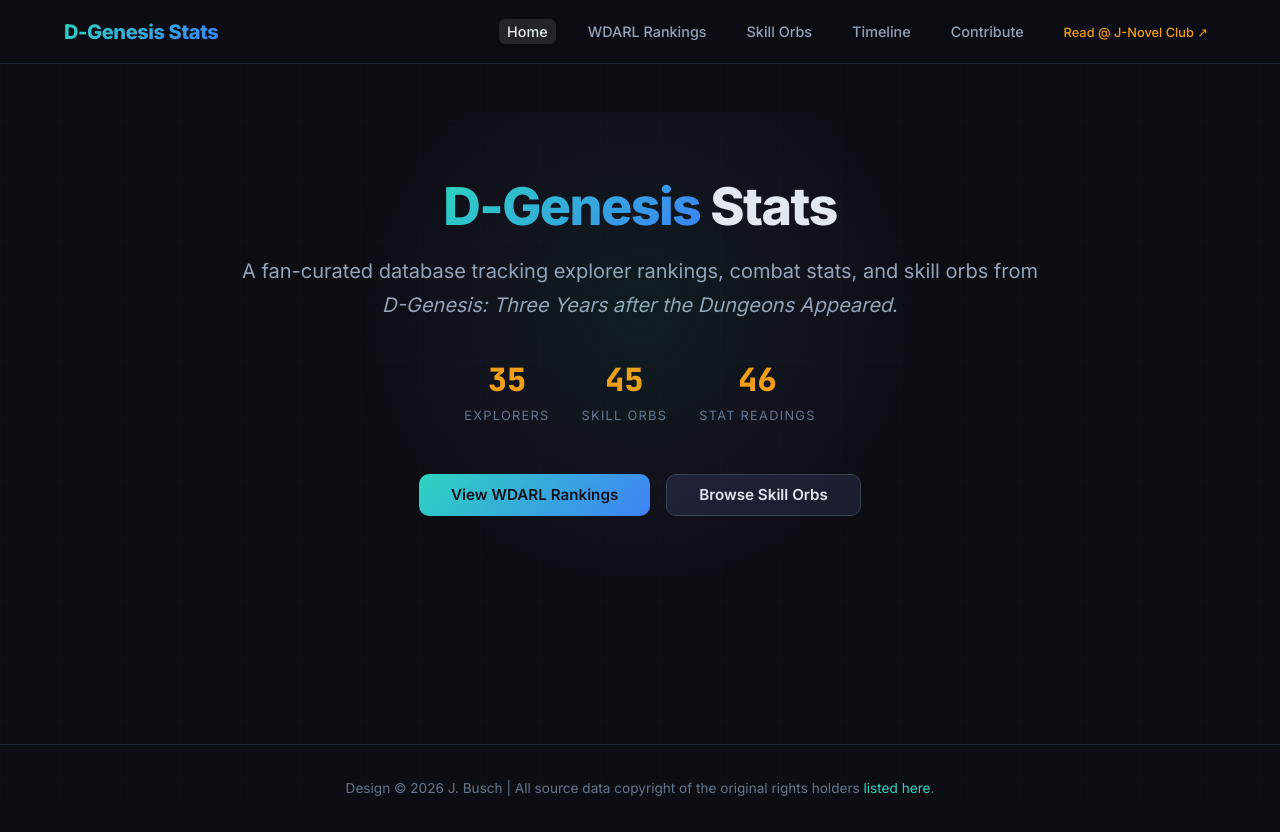
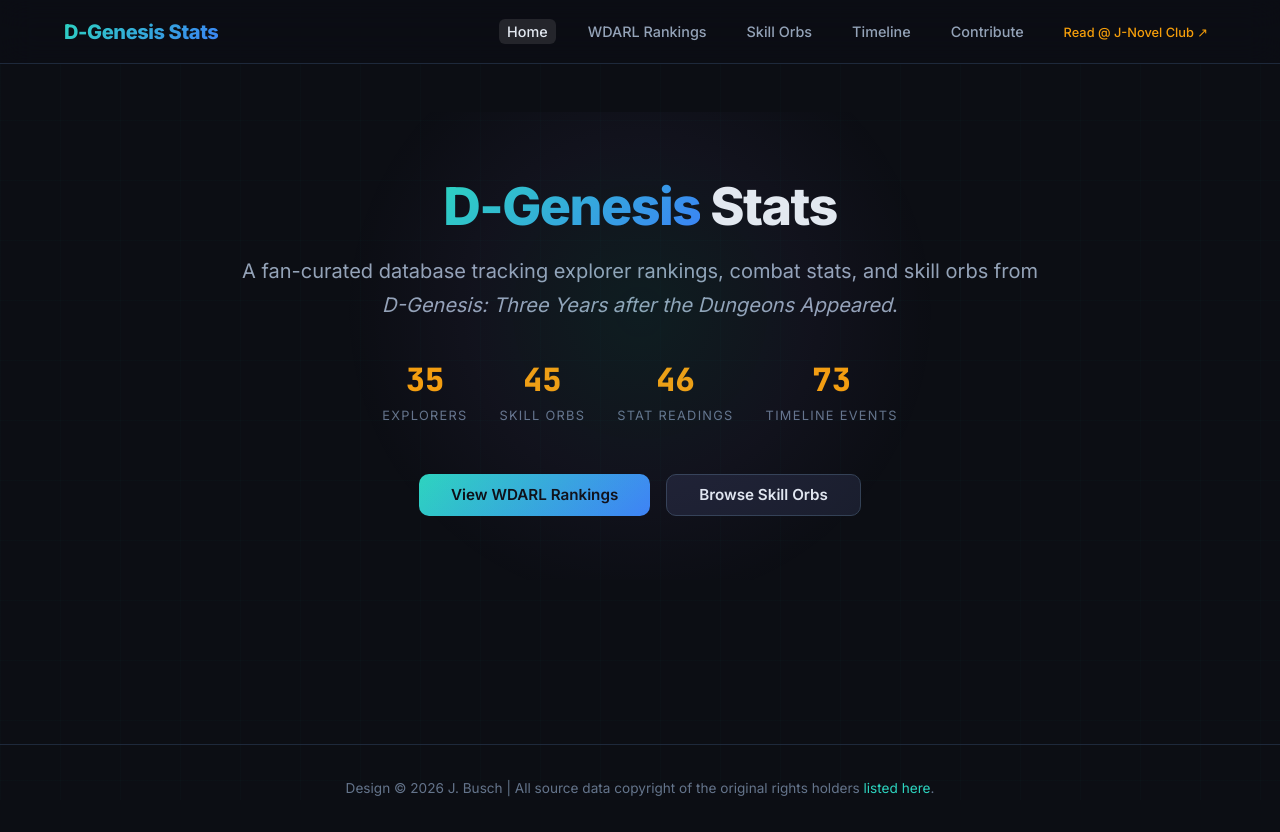
Before and after one commit to sorvani/dgenesisinfo, a Next.js app: page / in a window 1280 px wide. Built offline with nearby package versions, Linux system fonts and the light colour scheme.

Commit message:
Add timeline event count tracking metric to home page hero UI stats

```diff
--- a/src/app/page.tsx
+++ b/src/app/page.tsx
@@ -1,9 +1,10 @@
 import Link from "next/link";
-import { getExplorers, getOrbs } from "@/lib/data";
+import { getExplorers, getOrbs, getTimelineEvents } from "@/lib/data";
 
 export default function Home() {
   const explorers = getExplorers();
   const orbs = getOrbs();
+  const timeline = getTimelineEvents();
 
   return (
     <>
@@ -30,6 +31,10 @@
             </div>
             <div className="hero-stat-label">Stat Readings</div>
           </div>
+          <div className="hero-stat">
+            <div className="hero-stat-value">{timeline.length}</div>
+            <div className="hero-stat-label">Timeline Events</div>
+          </div>
         </div>
         <div className="hero-actions">
           <Link href="/explorers" className="btn btn-primary" id="cta-explorers">
```
